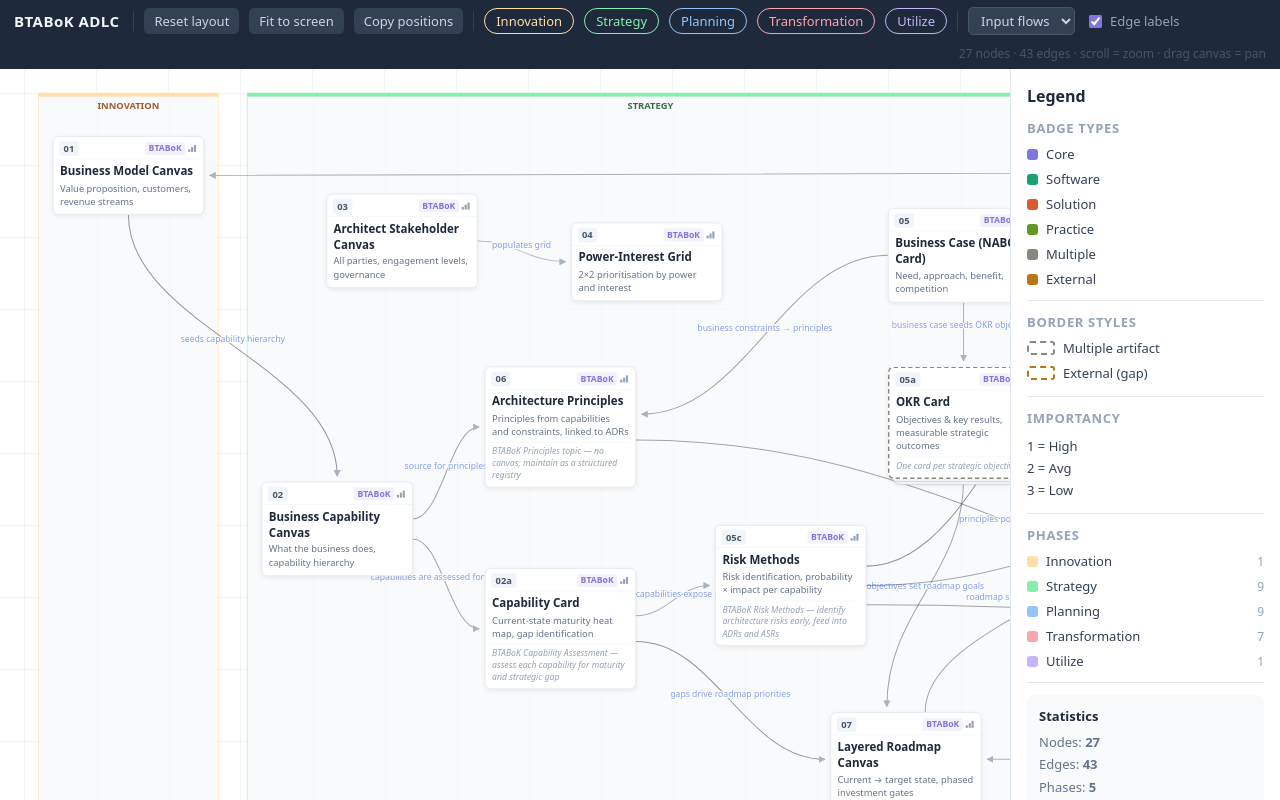
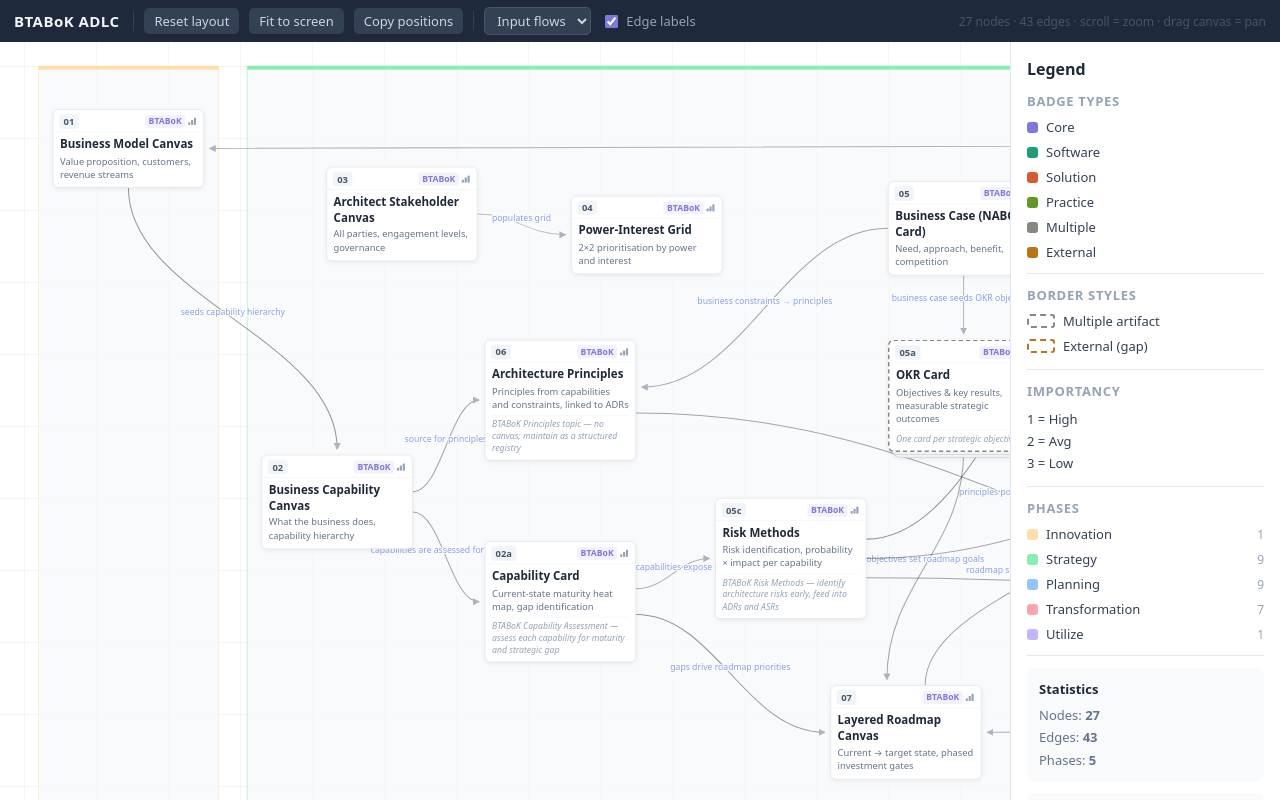
Before and after one commit to hza/btabok-adlc, a React (Vite) app: page / in a window 1280 px wide. Built offline with nearby package versions, Linux system fonts and the light colour scheme.

Commit message:
fix: remove phaseFilter and related UI elements from TopBar for simplification

```diff
--- a/src/App.tsx
+++ b/src/App.tsx
@@ -1,6 +1,6 @@
 import React, { useState, useRef, useCallback, useEffect } from 'react';
 import {
-  PHASE_STYLES, PHASES, PHASE_LABEL,
+  PHASE_STYLES, PHASES,
   NODES, EDGES,
 } from './model';
 import type { Phase } from './model';
@@ -186,10 +186,6 @@ export default function App() {
                   <rect x={minX} y={0} width={maxX - minX} height={canvasH}
                     fill={style.bg} stroke={style.band} strokeWidth="1" opacity="0.72"/>
                   <rect x={minX} y={0} width={maxX - minX} height={5} fill={style.band}/>
-                  <text x={minX + (maxX - minX) / 2} y={22} textAnchor="middle" fill={style.text}
-                    fontSize={13} fontWeight={700} fontFamily="system-ui" opacity={0.85}>
-                    {PHASE_LABEL[ph].toUpperCase()}
-                  </text>
                 </g>
               ))}
 
--- a/src/components/TopBar.tsx
+++ b/src/components/TopBar.tsx
@@ -1,9 +1,6 @@
 import React from 'react';
-import { PHASES, PHASE_STYLES, PHASE_LABEL } from '../model';
-import type { Phase } from '../model';
 
 interface TopBarProps {
-  phaseFilter: Phase | null;
   edgeFilter: 'all' | 'input';
   showLabels: boolean;
   copied: boolean;
@@ -12,7 +9,6 @@ interface TopBarProps {
   onReset: () => void;
   onFit: () => void;
   onCopyPositions: () => void;
-  onPhaseFilter: (ph: Phase) => void;
   onEdgeFilterChange: (v: 'all' | 'input') => void;
   onShowLabelsChange: (v: boolean) => void;
 }
@@ -37,25 +33,6 @@ export default function TopBar({
       <TopBtn onClick={onReset}>Reset layout</TopBtn>
       <TopBtn onClick={onFit}>Fit to screen</TopBtn>
       <TopBtn onClick={onCopyPositions}>{copied ? '✓ Copied!' : 'Copy positions'}</TopBtn>
-      <Divider/>
-      {PHASES.map(ph => {
-        const active = phaseFilter === ph;
-        const s = PHASE_STYLES[ph];
-        return (
-          <button key={ph}
-            onClick={() => onPhaseFilter(ph)}
-            style={{
-              background: active ? s.band : 'transparent',
-              color: active ? s.text : s.band,
-              border: `1px solid ${s.band}`,
-              borderRadius: 20, padding: '3px 11px',
-              fontSize: 13, cursor: 'pointer',
-              fontFamily: 'inherit', fontWeight: active ? 700 : 400,
-              transition: 'all 0.15s',
-            }}
-          >{PHASE_LABEL[ph]}</button>
-        );
-      })}
       <Divider/>
       <select
         value={edgeFilter}
```
